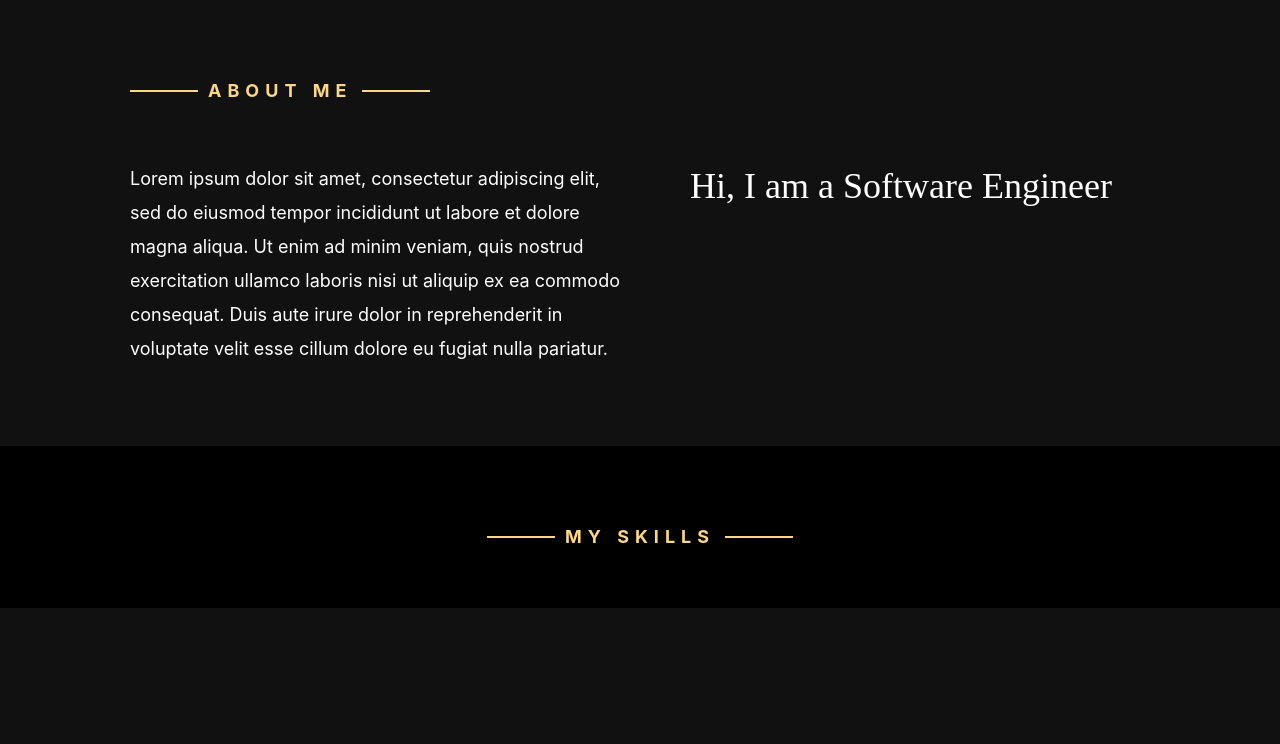
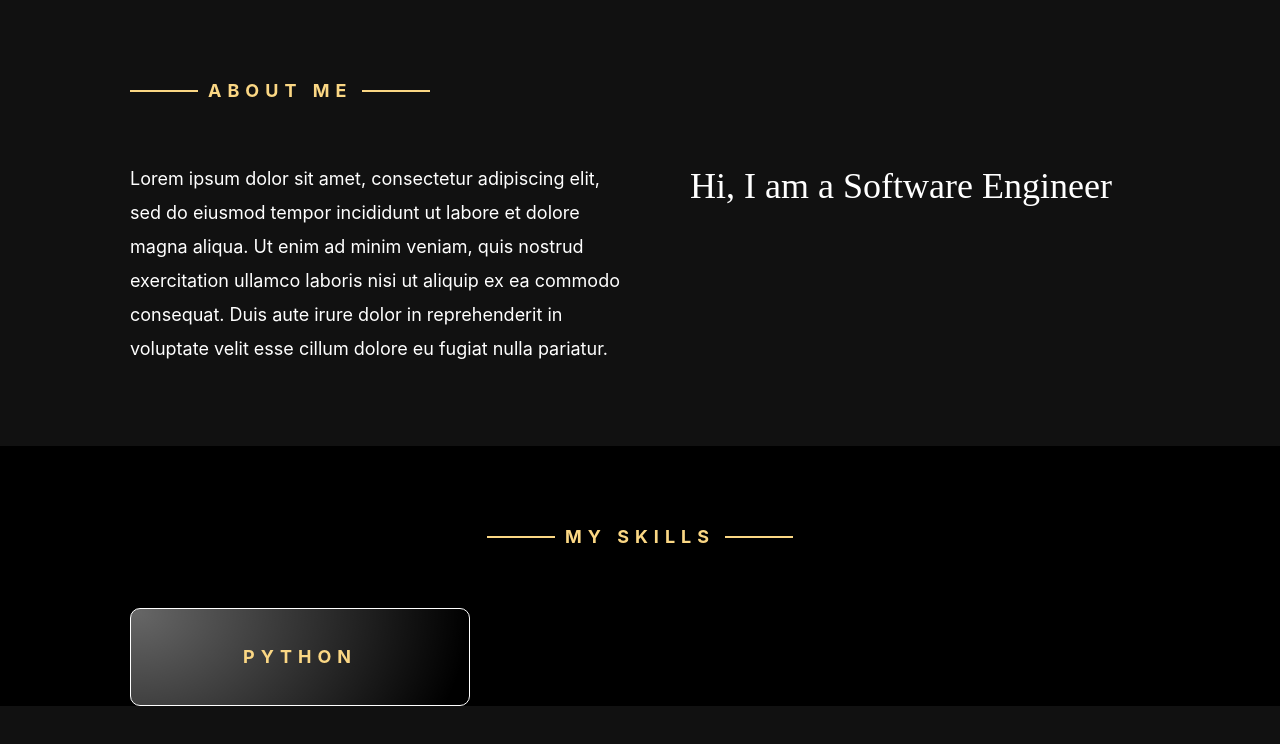
Before and after one commit to mdahmed-abdus/portfolio, a React (Create React App) app: page / in a window 1280 px wide. Shown: the top 744 px of the page. Built offline with nearby package versions, Linux system fonts and the light colour scheme.

Commit message:
Feat:Update card component

```diff
--- a/src/components/Home.js
+++ b/src/components/Home.js
@@ -2,6 +2,7 @@ import React from 'react';
 import Title from './Title';
 import Desc from './Desc';
 import TitleSecondary from './TitleSecondary';
+import Card from './Card/Card';
 
 function Home(props) {
   let introTitle = 'Hi, I am a Software Engineer';
@@ -41,7 +42,11 @@ function Home(props) {
                   <TitleSecondary secondaryTitle="my skills" />
                 </div>
 
-                <div class="pt60"></div>
+                <div class="pt60">
+                  <div class="col-12 col-md-4">
+                    <Card />
+                  </div>
+                </div>
               </div>
             </div>
           </section>
--- /dev/null
+++ b/src/components/card/Card.scss
@@ -0,0 +1,12 @@
+.card {
+  width: 100%;
+  height: 98px;
+  background: radial-gradient(
+    98.05% 261.61% at 1.95% 3.59%,
+    rgba(255, 255, 255, 0.4) 0%,
+    rgba(255, 255, 255, 0) 100%
+  );
+  backdrop-filter: blur(42px);
+  border-radius: 10px;
+  border: 1px solid;
+}
--- a/src/components/card/card.js
+++ b/src/components/card/card.js
@@ -0,0 +1,13 @@
+import React from 'react';
+import './Card.scss';
+
+let cardTitle = 'python';
+function Card(props) {
+  return (
+    <div class="card flexVerticleCenter">
+      <div class="title-secondary">{cardTitle}</div>
+    </div>
+  );
+}
+
+export default Card;
--- a/src/scss/custom.scss
+++ b/src/scss/custom.scss
@@ -76,6 +76,12 @@ img {
   justify-content: center;
 }
 
+.flexVerticleCenter {
+  display: flex;
+  justify-content: center;
+  align-items: center;
+}
+
 .ml10 {
   margin-left: 10px;
 }
```
Also changed, not shown: src/components/card/cardStyle.scss (deleted).
